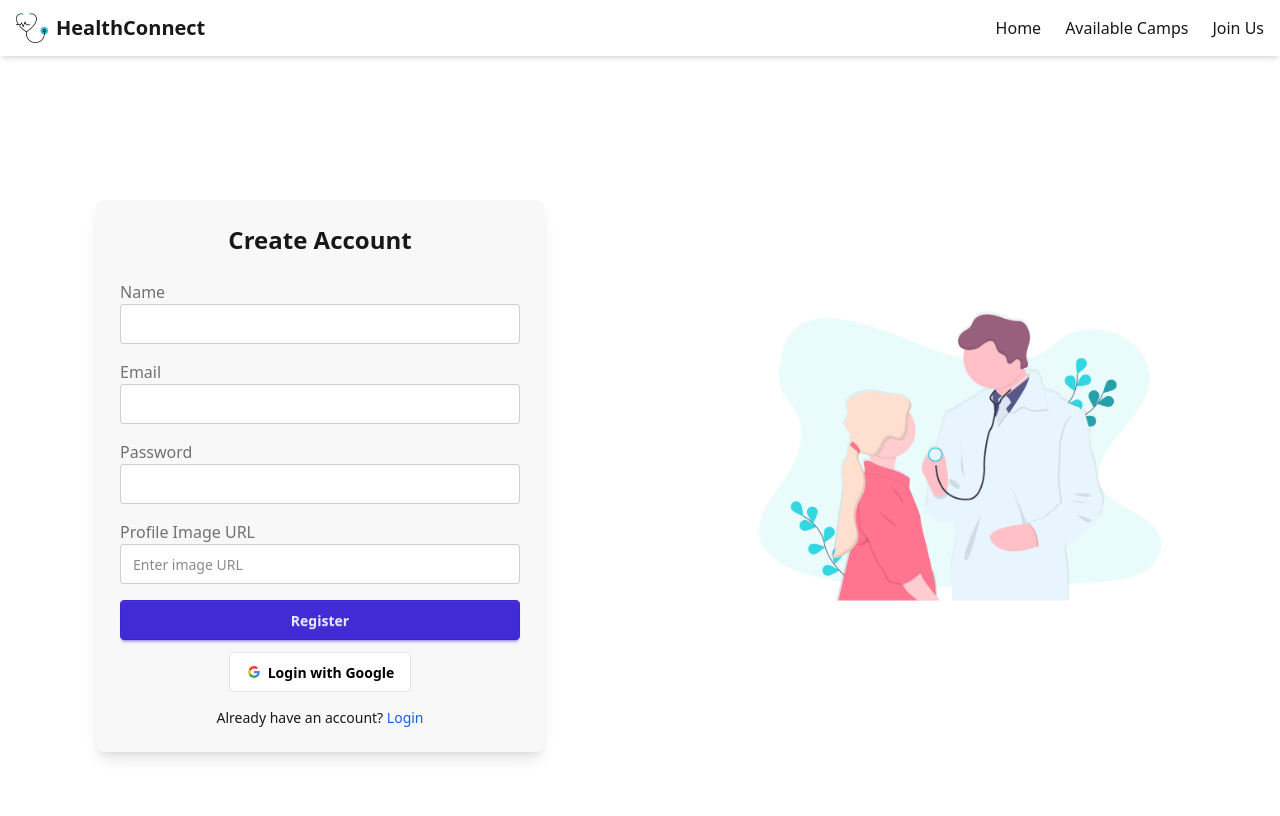
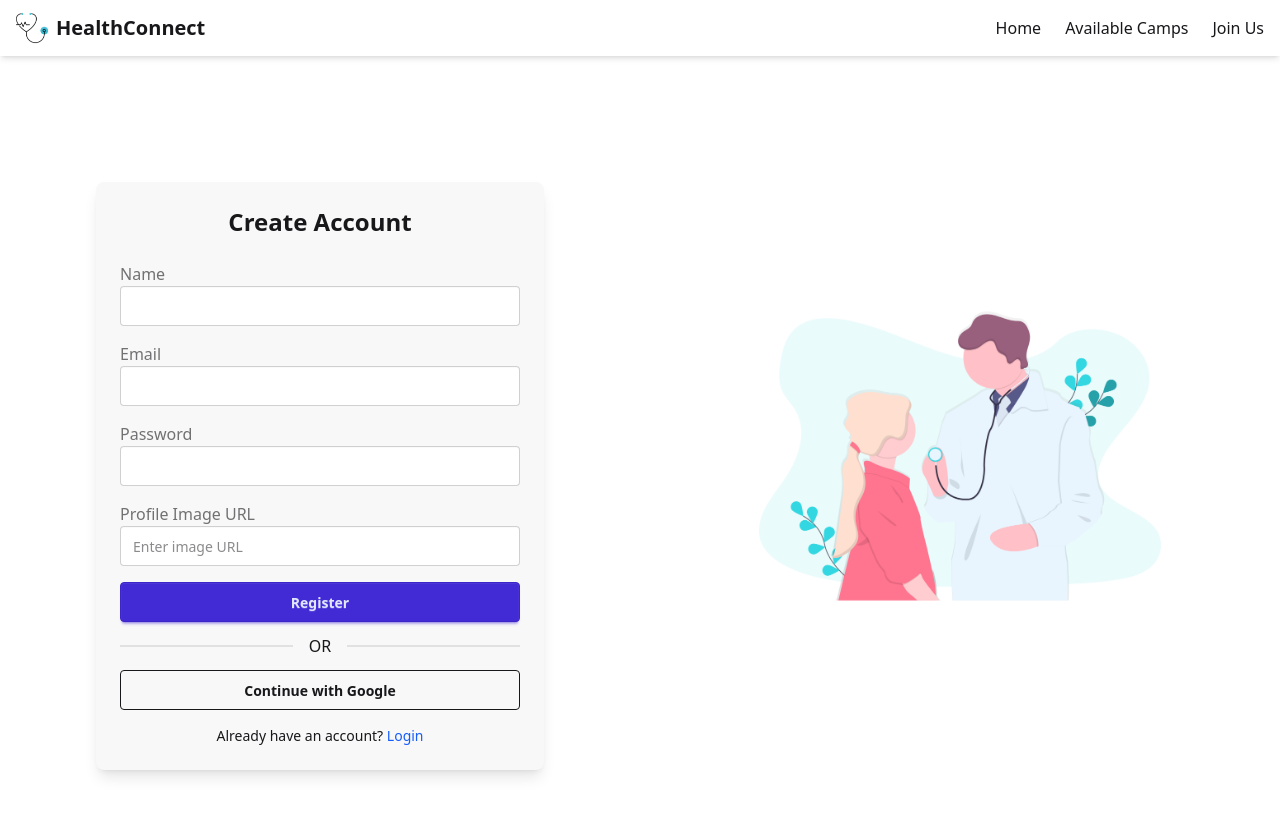
Before and after one commit to mdsiam0/health-connect-client, a React (Vite) app: page /register in a window 1280 px wide. Shown: the top 816 px of the page. Built offline with nearby package versions, Linux system fonts and the light colour scheme; no server answers.

Commit message:
fix user data saving problem in backend

```diff
--- a/src/pages/Register.jsx
+++ b/src/pages/Register.jsx
@@ -1,30 +1,89 @@
+// Register.jsx
 import React from "react";
 import { useForm } from "react-hook-form";
 import { Link, useNavigate } from "react-router";
 import useAuth from "../hooks/useAuth";
-import SocialLogin from "../components/SocialLogin";
 import { updateProfile } from "firebase/auth";
 import toast from "react-hot-toast";
 
 const Register = () => {
   const { register, handleSubmit, formState: { errors } } = useForm();
-  const { createUser } = useAuth();
+  const { createUser, signInWithGoogle } = useAuth();
   const navigate = useNavigate();
 
+  // Save user in backend
+  const saveUserToBackend = async (userData) => {
+    try {
+      const res = await fetch(`${import.meta.env.VITE_API_URL}/users`, {
+        method: "POST",
+        headers: { "Content-Type": "application/json" },
+        body: JSON.stringify(userData),
+      });
+      const savedUser = await res.json();
+      console.log("User saved in backend:", savedUser);
+    } catch (err) {
+      console.error("Failed to save user in backend:", err);
+    }
+  };
+
+  // Email/password registration
   const onSubmit = (data) => {
     toast.loading("Creating account...");
 
     createUser(data.email, data.password)
       .then((result) => {
+        // Update Firebase profile
         updateProfile(result.user, {
           displayName: data.name,
           photoURL: data.image
         })
-          .then(() => {
-            toast.dismiss();
-            toast.success("Account created successfully!");
-            navigate("/");
-          });
+        .then(async () => {
+          // Save in backend
+          const userData = {
+            name: data.name,
+            email: data.email,
+            image: data.image,
+            role: "participant" // default role
+          };
+          await saveUserToBackend(userData);
+
+          toast.dismiss();
+          toast.success("Account created successfully!");
+          navigate("/");
+        })
+        .catch((err) => {
+          toast.dismiss();
+          toast.error("Failed to update profile");
+          console.error(err);
+        });
+      })
+      .catch((error) => {
+        toast.dismiss();
+        toast.error(error.message);
+      });
+  };
+
+  // Google login
+  const handleGoogleLogin = () => {
+    toast.loading("Signing in with Google...");
+    signInWithGoogle()
+      .then(async (result) => {
+        const user = result.user;
+
+        // Prepare user data
+        const userData = {
+          name: user.displayName,
+          email: user.email,
+          image: user.photoURL,
+          role: "participant"
+        };
+
+        // Save user in backend
+        await saveUserToBackend(userData);
+
+        toast.dismiss();
+        toast.success("Logged in with Google!");
+        navigate("/");
       })
       .catch((error) => {
         toast.dismiss();
@@ -35,6 +94,8 @@ const Register = () => {
   return (
     <div className="w-full max-w-md bg-base-200 shadow-lg rounded-lg p-6 mx-auto mt-10">
       <h2 className="text-2xl font-bold text-center mb-6">Create Account</h2>
+
+      {/* Email/Password Registration Form */}
       <form onSubmit={handleSubmit(onSubmit)} className="space-y-4">
         <div>
           <label className="label">Name</label>
@@ -80,7 +141,16 @@ const Register = () => {
         <button type="submit" className="btn btn-primary w-full">Register</button>
       </form>
 
-      <SocialLogin />
+      {/* Divider */}
+      <div className="divider">OR</div>
+
+      {/* Google Login */}
+      <button
+        onClick={handleGoogleLogin}
+        className="btn btn-outline btn-google w-full"
+      >
+        Continue with Google
+      </button>
 
       <p className="text-sm text-center mt-4">
         Already have an account? <Link to="/login" className="text-blue-600 hover:underline">Login</Link>
```
